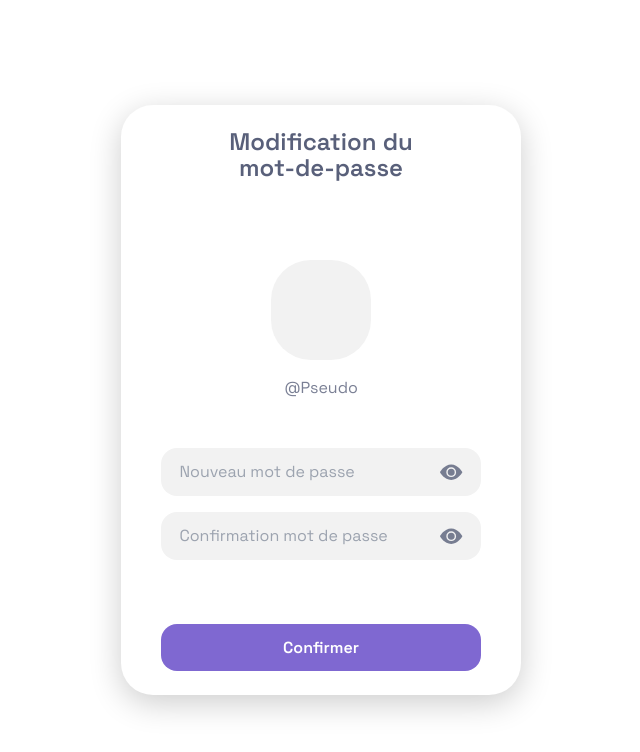
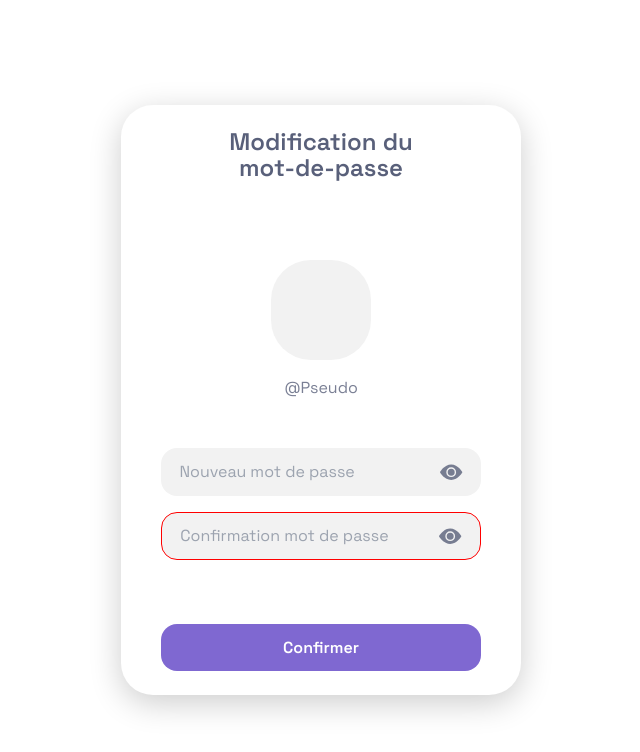
Before and after one commit to dropy-project/dropy-website, a Next.js app: page /reset-password in a window 1280 px wide. Shown: the top 752 px of the page, without its empty margins (319-959 px from the left). Built offline with nearby package versions, Linux system fonts and the light colour scheme.

Commit message:
fix: remove useEffect for correpondentPassword

```diff
--- a/app/reset-password/page.tsx
+++ b/app/reset-password/page.tsx
@@ -1,3 +1,4 @@
+/* eslint-disable import/no-extraneous-dependencies */
 'use client';
 
 import React, { useEffect, useState } from 'react';
@@ -13,8 +14,9 @@ const ResetPasswordBox = () => {
 
   const [password, setPassword] = useState<string>('');
   const [passwordConfirmation, setPasswordConfirmation] = useState<string>('');
-  const [correspondentPassword, setCorrespondentPassword] = useState<boolean>(false);
   const [errorMessage, setErrorMessage] = useState<boolean>(false);
+
+  const correspondentPassword: boolean = password !== passwordConfirmation;
 
   const toggleShowPassword = () => {
     setShowPassword(!showPassword);
@@ -41,14 +43,6 @@ const ResetPasswordBox = () => {
 
     // TODO: Send data to the server
   };
-
-  useEffect(() => {
-    if (password !== passwordConfirmation)
-      setCorrespondentPassword(false);
-    else
-      setCorrespondentPassword(true);
-  }, [password, passwordConfirmation]);
-
 
   return (
     <div className={styles.container}>
```
